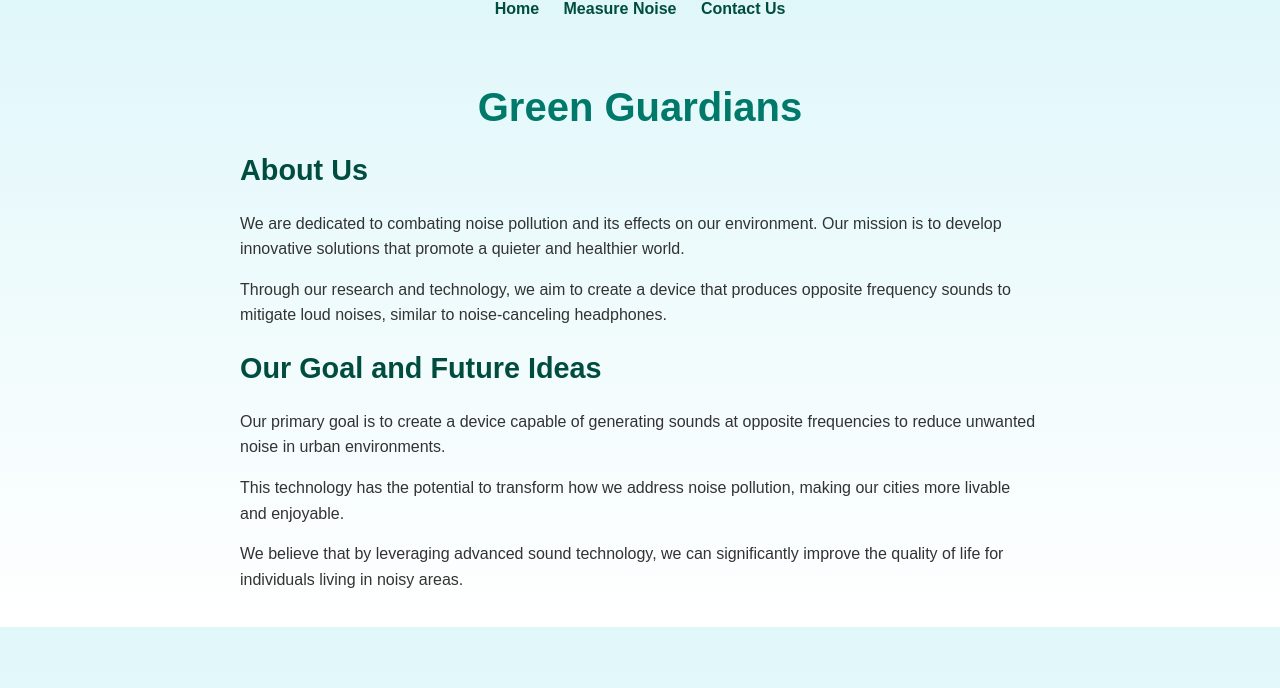
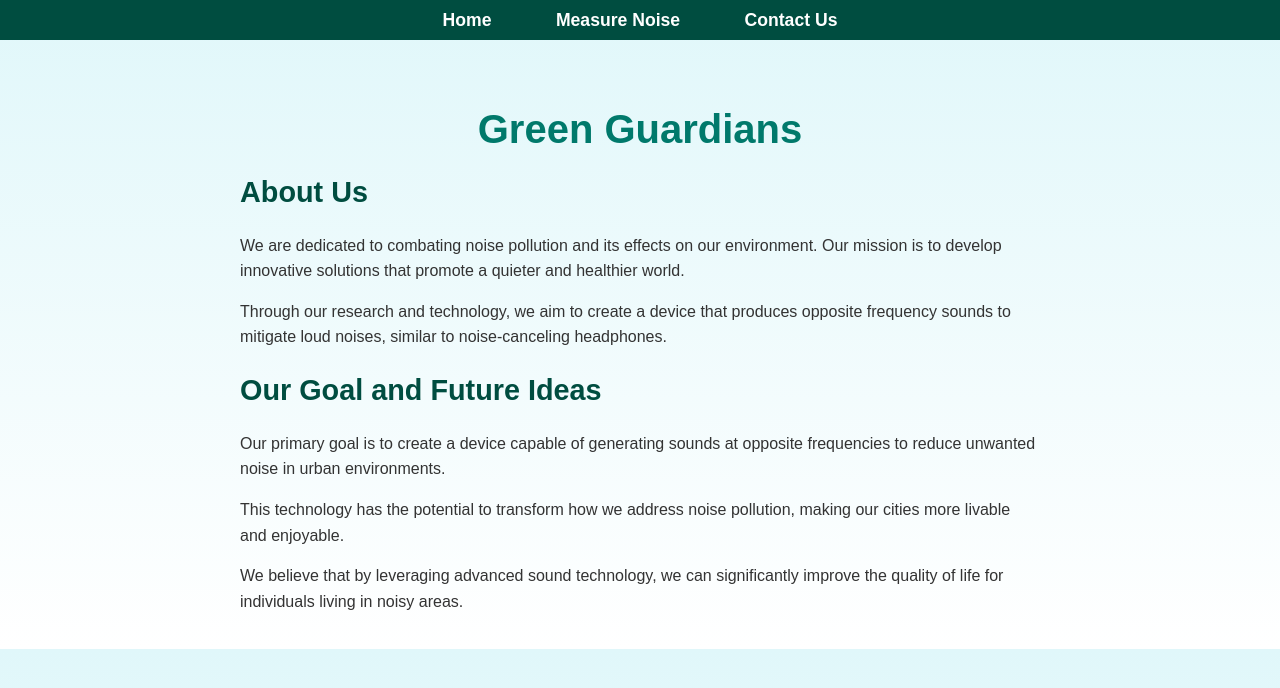
Before and after one commit to Nanashi-Trys/PROJECT_SILENTERA, a plain HTML site: page index.html in a window 1280 px wide. Drawn offline with Linux system fonts and the light colour scheme.

Commit message:
Update styles.css

```diff
--- a/styles.css
+++ b/styles.css
@@ -45,14 +45,20 @@ button:hover {
 }
 
 nav {
+  align-content: center;
+  text-align: center;
+  height: 40px;
+   background-color:#004d40;
+  /* background-color: #fff; */
   text-align: center;
   margin-bottom: 20px;
 }
 
 nav a {
-  margin: 0 10px;
+  font-size: 110%;
+  margin: 0 30px;
   text-decoration: none;
-  color: #004d40;
+  color:white;
   font-weight: bold;
 }
 
```
